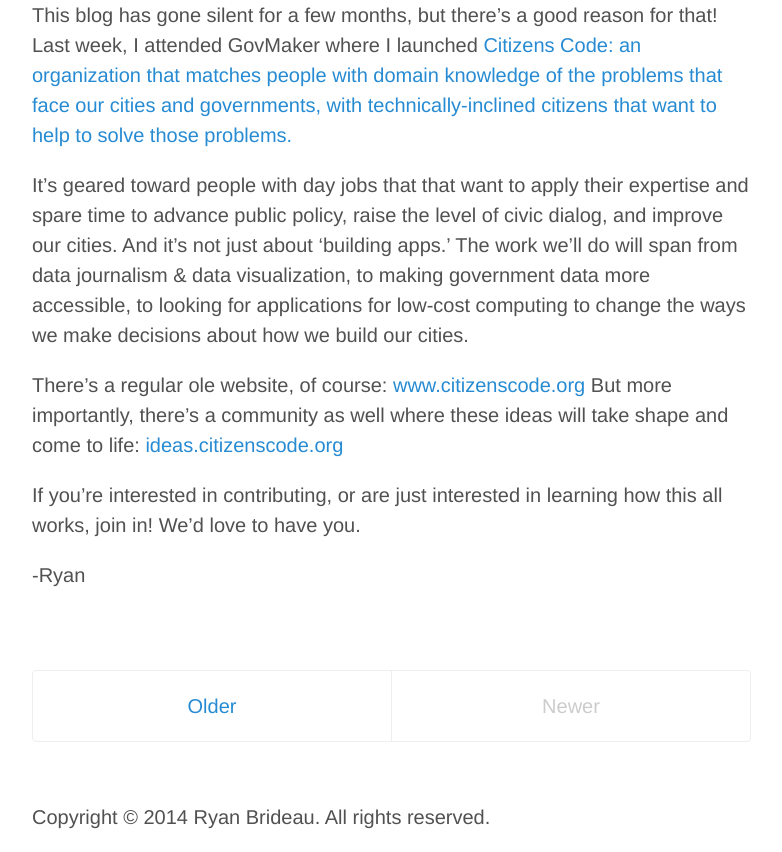
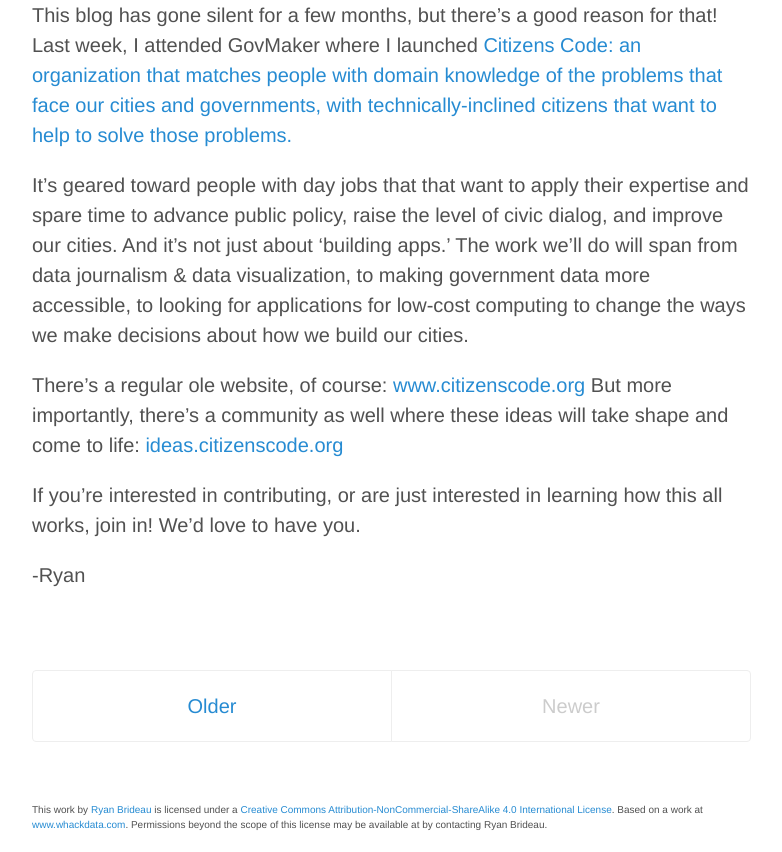
Before and after one commit to Brideau/whackdata, a Jekyll site: the page built from index.html, in a window 1280 px wide. Shown: the part 551-1403 px from the top of the page, without its empty margins (248-1030 px from the left). Built offline with Jekyll 4.4.1, drawn with Linux system fonts in a browser that asks for light colours; Markdown is read by kramdown in place of the engine named in the settings; the list of posts is cut into pages by our own code.

Commit message:
Updated license.

```diff
--- a/_layouts/default.html
+++ b/_layouts/default.html
@@ -20,10 +20,8 @@
 
       {{ content }}
 
-      <div class="footer">
-        <p>
-          Copyright &copy; {{ site.time | date: '%Y' }} Ryan Brideau. All rights reserved.
-        </p>
+      <div class="footer" style="font-size: 0.5em;margin-bottom: 20px;">
+          This work by <a xmlns:cc="http://creativecommons.org/ns#" href="http://www.whackdata.com" property="cc:attributionName" rel="cc:attributionURL">Ryan Brideau</a> is licensed under a <a rel="license" href="http://creativecommons.org/licenses/by-nc-sa/4.0/">Creative Commons Attribution-NonCommercial-ShareAlike 4.0 International License</a>. Based on a work at <a xmlns:dct="http://purl.org/dc/terms/" href="http://www.whackdata.com" rel="dct:source">www.whackdata.com</a>. Permissions beyond the scope of this license may be available at by contacting Ryan Brideau.
       </div>
     </div>
 
```
